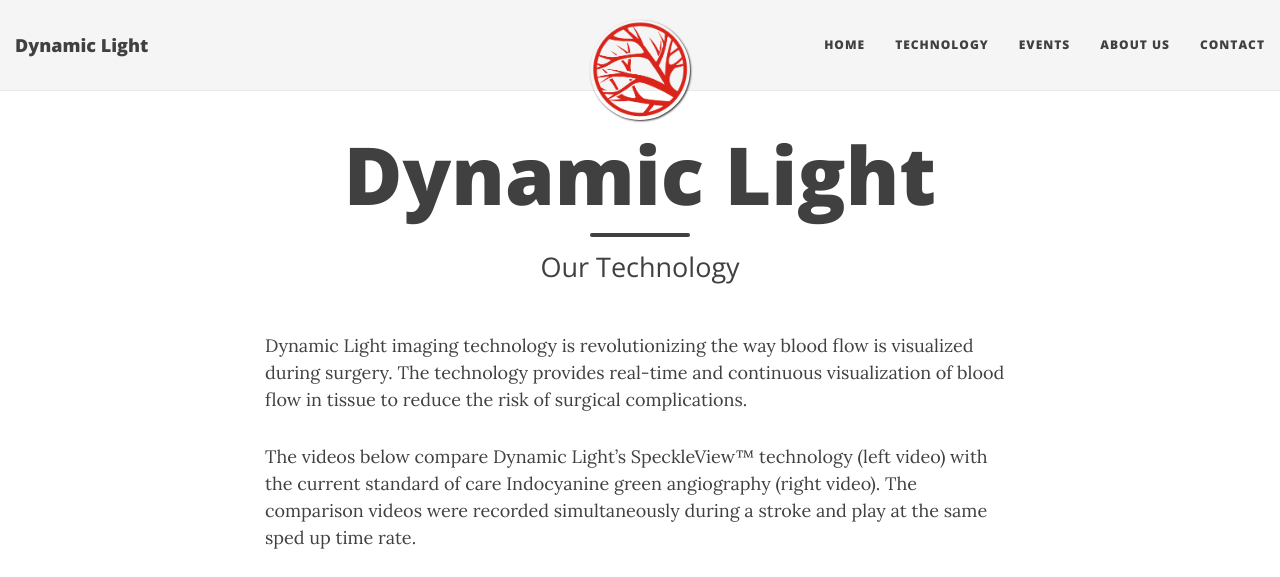
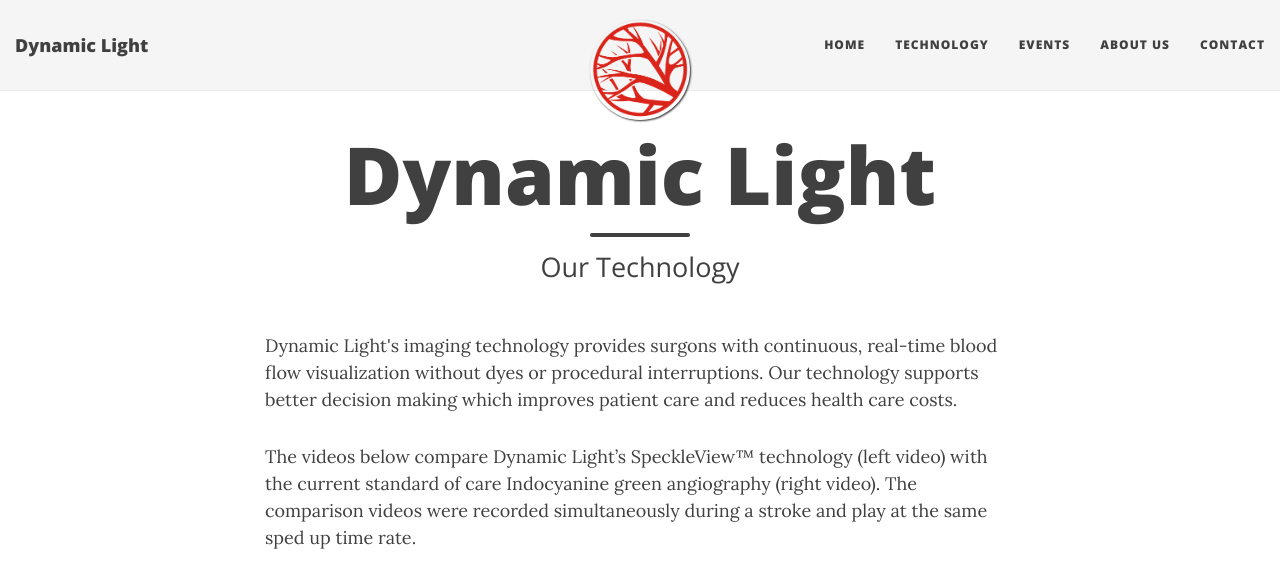
Before and after one commit to Dynamic-Light/millerd8.github.io, a Jekyll site: the page built from technology.md, in a window 1280 px wide and 900 px high, cut to the strip 0-577 px from the top of the window. Built offline with Jekyll 4.4.1, drawn with Linux system fonts in a browser that asks for light colours; nearby versions of some CDN libraries.

Commit message:
Update technology.md

```diff
--- a/technology.md
+++ b/technology.md
@@ -6,7 +6,7 @@
 
 <div>
   <p>
-   Dynamic Light imaging technology is revolutionizing the way blood flow is visualized during surgery. The technology provides real-time and continuous visualization of blood flow in tissue to reduce the risk of surgical complications.
+   Dynamic Light's imaging technology provides surgons with continuous, real-time blood flow visualization without dyes or procedural interruptions. Our technology supports better decision making which improves patient care and reduces health care costs.
   </p>
   <p>
   The videos below compare Dynamic Light’s SpeckleView&trade; technology (left video) with the current standard of care Indocyanine green angiography (right video). The comparison videos were recorded simultaneously during a stroke and play at the same sped up time rate.
```
